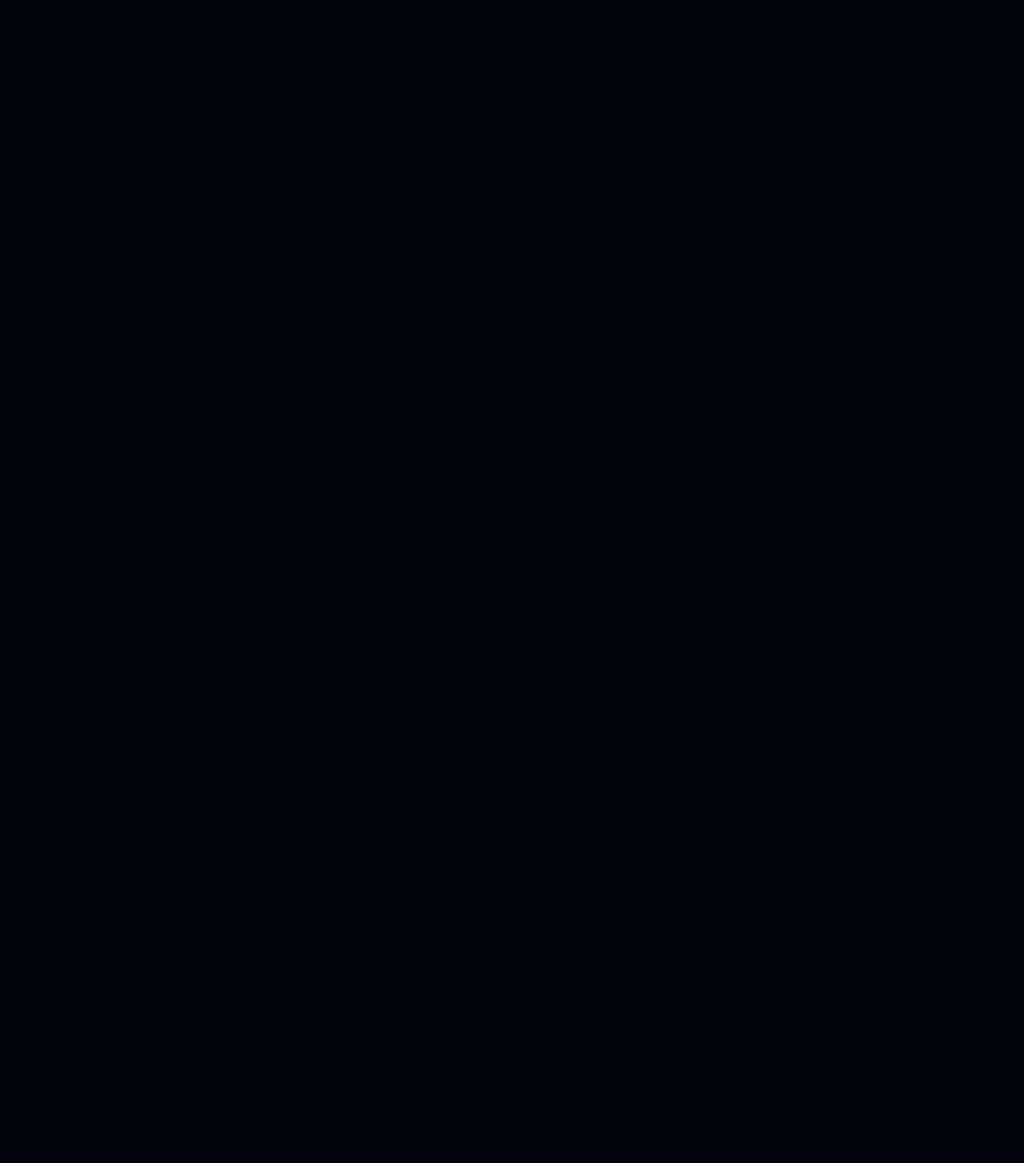
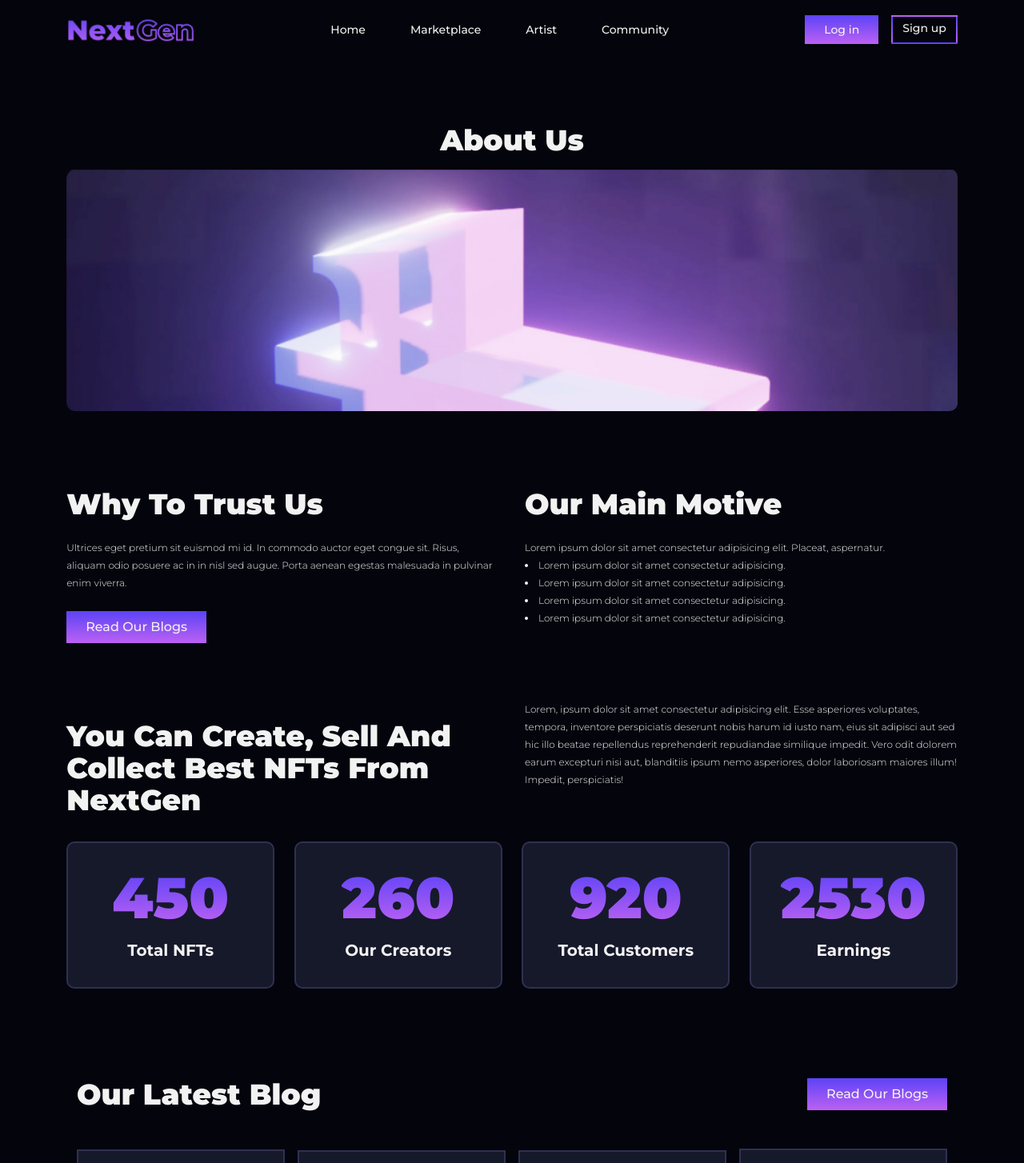
Before and after one commit to codimaniac/NextGen-NFT-Marketplace, a React (Vite) app: page /about in a window 1280 px wide. Before the commit this address had no page. Shown: the top 1454 px of the page at 80% size. Before the commit the page ends 800 px from the top, so only its background shows below. Built offline with nearby package versions, Linux system fonts and the light colour scheme.

Commit message:
Completed About page

```diff
--- a/src/App.jsx
+++ b/src/App.jsx
@@ -1,6 +1,6 @@
 import './App.css'
 import { Routes, Route } from 'react-router-dom'
-import { Homepage, Login, Signup } from './pages'
+import { About, Homepage, Login, Signup } from './pages'
 import { Layout } from './containers'
 
 function App() {
@@ -11,6 +11,7 @@ function App() {
         <Route path='/' element={<Homepage />} />
         <Route path='/login' element={<Login />} />
         <Route path='/signup' element={<Signup />} />
+        <Route path='/about' element={<About />} />
       </Route>
     </Routes>
   )
--- a/src/components/index.js
+++ b/src/components/index.js
@@ -5,3 +5,4 @@ export {default as NFTsCard} from './nfts-card/NFTsCard'
 export {default as CollectionCard} from './collection-card/CollectionCard'
 export {default as BlogCard} from './blog-card/BlogCard'
 export {default as Shade} from './shade/Shade'
+export {default as StatCard} from './stat-card/StatCard'
--- a/src/components/navbar/NavBar.jsx
+++ b/src/components/navbar/NavBar.jsx
@@ -19,13 +19,11 @@ const NavBar = () => {
   const [isNavOpen, setIsNavOpen] = useState(false)
   const toggleNav = () => {
     setIsNavOpen(!isNavOpen)
-
-    console.log("Done")
   }
 
   return (
     <nav className='flex flex-row items-center justify-between text-xs gap-4 md:text-xs xl:text-sm section__margin'>
-        <img src={Logo} alt="Logo" className='w-28 h-auto md:w-[7rem] xl:w-[10rem]' />
+        <Link to="/"><img src={Logo} alt="Logo" className='w-28 h-auto md:w-[7rem] xl:w-[10rem]' /></Link>
         <ul className="hidden flex-row sm:hidden md:gap-8 lg:flex xl:gap-14">
             <Menu />
         </ul>
@@ -39,6 +37,10 @@ const NavBar = () => {
         { isNavOpen &&
           <ul className="absolute top-15.5 right-0 flex flex-col gap-10 w-full p-4 pl-[6.5vw] pr-[6.5vw] lg:hidden scale-up-center bg-[var(--primary-color)]">
             <Menu toggle={toggleNav}/>
+            <div className="flex flex-row gap-4">
+              <Button className="gradient-lin-bg"><Link to="/login" onClick={toggleNav}>Log in</Link></Button>
+              <button className="border-2 border-transparent gradient-lin-bg bg-clip-border cursor-pointer"><div className="bg-[var(--primary-color)] w-full h-full pt-[8px] pb-[8px] pl-[24px] pr-[24px] md:pt-[4px] md:pb-[4px] md:pl-[12px] md:pr-[12px]"><Link to="/signup" onClick={toggleNav}>Sign up</Link></div></button>
+            </div>
           </ul>
         }
     </nav>
--- /dev/null
+++ b/src/components/stat-card/StatCard.jsx
@@ -0,0 +1,10 @@
+const StatCard = ({stat, value}) => {
+  return (
+    <div className="flex flex-col gap-4 items-center justify-center rounded-[10px] bg-[#16192a] border-2 border-[#2e3150] w-80 h-auto p-12 lg:p-8 lg:w-55 lg:text-[13px] xl:w-65 xl:text-sm">
+        <h2 className="text-5xl font-black lg:text-7xl gradient-text">{value}</h2>
+        <p className="font-bold text-xl">{stat}</p>
+    </div>
+  )
+}
+
+export default StatCard
--- a/src/containers/footer/Footer.jsx
+++ b/src/containers/footer/Footer.jsx
@@ -4,10 +4,11 @@ import Instagram from "../../assets/Instagram.svg"
 import Twitter from "../../assets/Twitter.svg"
 import LinkedIn from "../../assets/LinkedIn.svg"
 import Youtube from "../../assets/Youtube.svg"
+import { Link } from "react-router-dom"
 
 const Footer = () => {
   return (
-    <div className="flex flex-col gap-4 mt-30">
+    <div className="flex flex-col gap-4 mt-16">
         <div className="flex flex-col gap-8 section__margin lg:flex-row lg:gap-20">
             <div className="flex flex-col gap-2 flex-2">
                 <img src={Logo} alt="Logo" className='w-28 h-auto md:w-[7rem] xl:w-[10rem]' />
@@ -41,7 +42,7 @@ const Footer = () => {
                 <div className="flex flex-col gap-4">
                     <h3 className="font-bold">Company</h3>
                     <ul className="flex flex-col gap-2">
-                        <li className="font-light cursor-pointer">About</li>
+                        <li className="font-light cursor-pointer"><Link to="/about">About</Link></li>
                         <li className="font-light cursor-pointer">Support</li>
                         <li className="font-light cursor-pointer">Features</li>
                         <li className="font-light cursor-pointer">Top Creators</li>
--- a/src/containers/index.js
+++ b/src/containers/index.js
@@ -6,3 +6,4 @@ export {default as NFTsCollections} from './nft-collections/NFTsCollections'
 export {default as LatestBlog} from './latest-blog/LatestBlog'
 export {default as Footer} from './footer/Footer'
 export {default as Layout} from './Layout'
+export {default as Stats} from './stats/Stats'
--- a/src/containers/nft-collections/NFTsCollections.jsx
+++ b/src/containers/nft-collections/NFTsCollections.jsx
@@ -10,7 +10,7 @@ const NFTsCollections = () => {
           {
             collectionsDetails.map((collectionsDetail, id) => {
               return (
-                <CollectionCard collection_name={collectionsDetail.name} collection_image={collectionsDetail.image}/>
+                <CollectionCard key={id} collection_name={collectionsDetail.name} collection_image={collectionsDetail.image}/>
               )
             })
           }
--- /dev/null
+++ b/src/containers/stats/Stats.jsx
@@ -0,0 +1,14 @@
+import { StatCard } from "../../components"
+
+const Stats = () => {
+  return (
+    <div className="flex flex-col items-center justify-between gap-12 mt-12 w-full section__margin lg:flex-row lg:gap-4">
+        <StatCard stat="Total NFTs" value={450}/>
+        <StatCard stat="Our Creators" value={260}/>
+        <StatCard stat="Total Customers" value={920}/>
+        <StatCard stat="Earnings" value={2530}/>
+    </div>
+  )
+}
+
+export default Stats
--- /dev/null
+++ b/src/pages/About.jsx
@@ -0,0 +1,47 @@
+import AboutBanner from "../assets/about-banner.png"
+import { Button } from "../components"
+import { LatestBlog, Stats } from "../containers"
+
+const About = () => {
+  return (
+    <div className="flex flex-col gap-4 items-center section__margin">
+        <h2 className="text-3xl font-black lg:text-4xl mt-20">About Us</h2>
+        <img src={AboutBanner} alt="About Banner" className="w-full h-auto rounded-[10px]"/>
+        <div className="flex flex-col lg:flex-row lg:gap-8">
+            <div className="flex flex-col flex-1 gap-6">
+                <h2 className="text-3xl font-black lg:text-4xl mt-20">Why To Trust Us</h2>
+                <p className="text-xs font-light leading-[183%]">
+                    Ultrices eget pretium sit euismod mi id. In commodo auctor eget congue sit. Risus, aliquam odio posuere ac in in nisl sed augue. Porta aenean egestas malesuada in pulvinar enim viverra.
+                </p>
+                <Button className="gradient-lin-bg w-fit">Read Our Blogs</Button>
+            </div>
+            <div className="flex flex-col flex-1 gap-6">
+                <h2 className="text-3xl font-black lg:text-4xl mt-20">Our Main Motive</h2>
+                <p className="text-xs font-light leading-[183%]">
+                    Lorem ipsum dolor sit amet consectetur adipisicing elit. Placeat, aspernatur.
+                    <ul className="list-disc list-inside">
+                        <li>Lorem ipsum dolor sit amet consectetur adipisicing.</li>
+                        <li>Lorem ipsum dolor sit amet consectetur adipisicing.</li>
+                        <li>Lorem ipsum dolor sit amet consectetur adipisicing.</li>
+                        <li>Lorem ipsum dolor sit amet consectetur adipisicing.</li>
+                    </ul>
+                </p>
+            </div>
+        </div>
+        <div className="flex flex-col gap-8 lg:flex-row">
+            <div className="flex flex-col flex-1 gap-6">
+                <h2 className="text-3xl font-black lg:text-4xl mt-20">You Can Create, Sell And Collect Best NFTs From NextGen</h2>
+            </div>
+            <div className="flex flex-col flex-1 gap-6">
+                <p className="text-xs font-light leading-[183%] lg:mt-14">
+                    Lorem, ipsum dolor sit amet consectetur adipisicing elit. Esse asperiores voluptates, tempora, inventore perspiciatis deserunt nobis harum id iusto nam, eius sit adipisci aut sed hic illo beatae repellendus reprehenderit repudiandae similique impedit. Vero odit dolorem earum excepturi nisi aut, blanditiis ipsum nemo asperiores, dolor laboriosam maiores illum! Impedit, perspiciatis!
+                </p>
+            </div>
+        </div>
+        <Stats />
+        <LatestBlog />
+    </div>
+  )
+}
+
+export default About
--- a/src/pages/Signup.jsx
+++ b/src/pages/Signup.jsx
@@ -18,7 +18,7 @@ const Signup = () => {
               <input type="text" name="fullname" id="fullname" placeholder="Your full name" className=" bg-[#16192a] border-2 border-[#2e3150] rounded-[10px] px-4 py-2 w-full text-xs"/>
               <input type="email" name="email" id="email" placeholder="Your email address" className=" bg-[#16192a] border-2 border-[#2e3150] rounded-[10px] px-4 py-2 w-full text-xs"/>
               <input type="password" name="password" id="password" placeholder="Type your password" className=" bg-[#16192a] border-2 border-[#2e3150] rounded-[10px] px-4 py-2 w-full text-xs"/>
-              <input type="password" name="password" id="password" placeholder="Retype your password" className=" bg-[#16192a] border-2 border-[#2e3150] rounded-[10px] px-4 py-2 w-full text-xs"/>
+              <input type="password" name="confirm__password" id="confirm__password" placeholder="Retype your password" className=" bg-[#16192a] border-2 border-[#2e3150] rounded-[10px] px-4 py-2 w-full text-xs"/>
               <div className="flex items-center justify-between">
                 <span className="flex items-center gap-2 text-[10px]">
                   <input type="checkbox" name="remember__me" id="remember__me" className="bg-transparent"/>
--- a/src/pages/index.js
+++ b/src/pages/index.js
@@ -1,3 +1,4 @@
 export {default as Homepage} from './Homepage'
 export {default as Signup} from './Signup'
 export {default as Login} from './Login'
+export {default as About} from './About'
```
Also changed, not shown: src/assets/about-banner.png (added).
